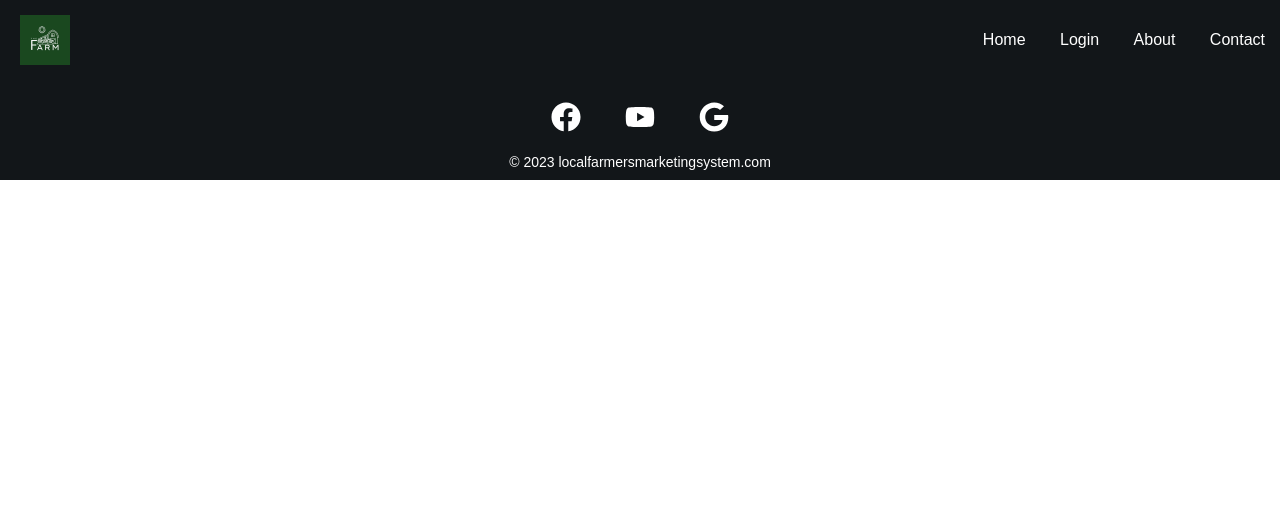
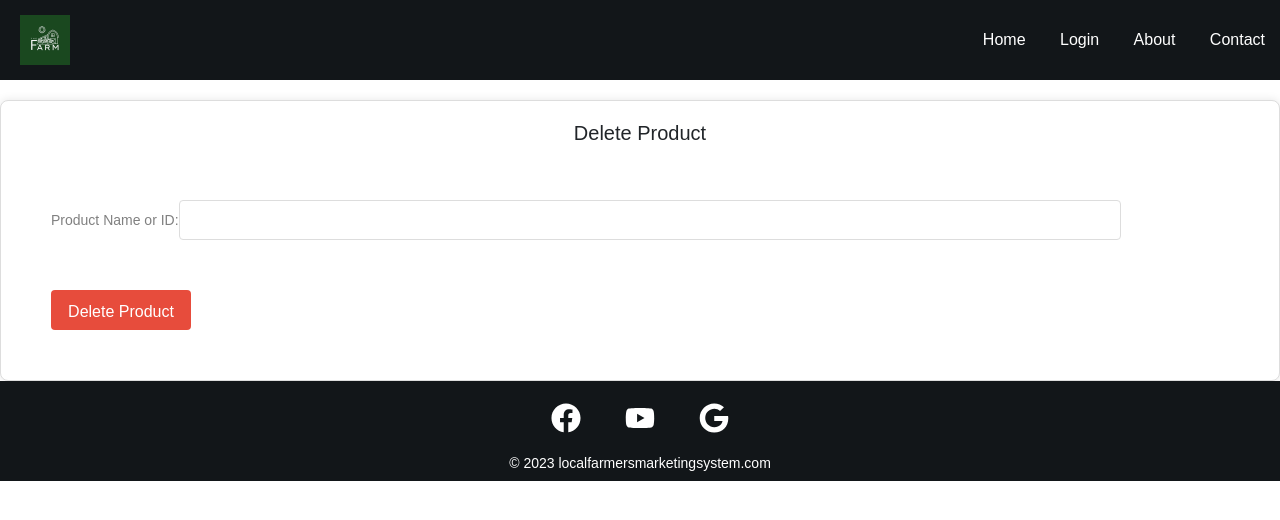
Before and after one commit to johncarl-123/market, a React (Create React App) app in the folder localfarmersmarketingsystem/: page /deleteproductform in a window 1280 px wide. Shown: the top 520 px of the page. Built offline with nearby package versions, Linux system fonts and the light colour scheme.

Commit message:
add product progress

```diff
--- a/localfarmersmarketingsystem/src/App.js
+++ b/localfarmersmarketingsystem/src/App.js
@@ -12,6 +12,7 @@ import About from './pages/About.js';
 import Contact from './pages/Contact.js';
 import AddProduct from "./pages/AddProduct.js";
 import AddProductForm from "./components/AddProductForm.js";
+import DeleteProductForm from "./components/DeleteProductForm.js";
 
 
 function App() {
@@ -30,7 +31,10 @@ function App() {
           <Route path="/contact" exact element={<Contact />} />
           <Route path="/addproduct" exact element={<AddProduct />} />
           <Route path="/addproductform" exact element={<AddProductForm />} />
+          <Route path="/deleteproductform" exact element={<DeleteProductForm />} />
+
         </Routes>
+
         <Footer />
       </Router>
 
--- a/localfarmersmarketingsystem/src/components/AddProductForm.js
+++ b/localfarmersmarketingsystem/src/components/AddProductForm.js
@@ -26,6 +26,10 @@ const AddProductForm = ({ addProduct, onClose }) => {
     setProductDescription('');
     setProductImage('');
     onClose(); // Close the form
+  };
+
+  AddProductForm.propTypes = {
+    addProduct: PropTypes.func.isRequired,
   };
 
   return (
--- /dev/null
+++ b/localfarmersmarketingsystem/src/components/DeleteProductForm.js
@@ -0,0 +1,41 @@
+// DeleteProductForm.js
+
+import React, { useState } from 'react';
+import PropTypes from 'prop-types';
+import '../styles/DeleteProductForm.css';
+
+const DeleteProductForm = ({ onDelete }) => {
+  const [inputValue, setInputValue] = useState('');
+
+  const handleSubmit = (e) => {
+    e.preventDefault();
+    // Pass the input value to the onDelete function
+    onDelete(inputValue);
+    // Clear the input field after submission
+    setInputValue('');
+  };
+  DeleteProductForm.propTypes = {
+    onDelete: PropTypes.func.isRequired,
+  };
+
+  return (
+    <div className="delete-product-form">
+      <h2>Delete Product</h2>
+      <form onSubmit={handleSubmit}>
+        <label>
+          Product Name or ID:
+          <input
+            type="text"
+            value={inputValue}
+            onChange={(e) => setInputValue(e.target.value)}
+          />
+        </label>
+        <button type="submit">Delete Product</button>
+      </form>
+    </div>
+  );
+};
+
+
+
+export default DeleteProductForm;
--- a/localfarmersmarketingsystem/src/productList/Marketplace.js
+++ b/localfarmersmarketingsystem/src/productList/Marketplace.js
@@ -1,70 +1,34 @@
 // Marketplace.js
 
-import React, { useState } from 'react';
+import React, { useState, useEffect } from 'react';
 import { Link } from 'react-router-dom';
 import AddProductForm from '../components/AddProductForm';
+import DeleteProductForm from '../components/DeleteProductForm';
 import '../styles/Marketplace.css';
-
-import eggplantImage from '../assets/eggplant.image.jpg';
-import potatoImage from '../assets/potato.image.jpg';
-import tomatoImage from '../assets/tomato.image.webp';
-import letuceImage from '../assets/letuce.image.jpg';
-import eggImage from '../assets/egg.image.jpg';
-import pigImage from '../assets/pig1.image.jpg';
-import riceImage from '../assets/rice.image.jpg';
-import squashImage from '../assets/squash.image.jpg';
-import sweetPotatoImage from '../assets/sweetPotato.image.jpg';
-import carrrotImage from '../assets/carrot.image.webp';
-import bananaImage from '../assets/banana.image.jpg';
-import coconutImage from '../assets/coconut.image.jpeg';
-import starAppleImage from '../assets/starApple.image.jpg';
-import starFruitImage from '../assets/starFruit.image.jpg';
-import jackFruitImage from '../assets/jackFruit.image.jpg';
-import mangoImage from '../assets/mango.image.webp';
 
 
 
-
-
-const initialProducts = [
-  { id: 1, name: 'Eggplant ', price: 20, image: eggplantImage },
-  { id: 2, name: 'Potato ', price: 20, image: potatoImage  },
-  { id: 3, name: 'Tomato ', price: 20, image: tomatoImage},
-  { id: 4, name: 'Letuce ', price: 20, image: letuceImage },
-  { id: 5, name: 'Egg ', price: 20, image: eggImage  },
-  { id: 6, name: 'Pig ', price: 20, image: pigImage  },
-  { id: 7, name: 'Rice ', price: 20, image: riceImage  },
-  { id: 8, name: 'Squash ', price: 20, image: squashImage   },
-  { id: 9, name: 'SweetPotato ', price: 20, image: sweetPotatoImage  },
-  { id: 10, name: 'Carrot ', price: 20, image: carrrotImage },
-  { id: 11, name: 'Mango ', price: 20, image: mangoImage },
-  { id: 12, name: 'Banana ', price: 20, image: bananaImage },
-  { id: 13, name: 'Coconut ', price: 20, image: coconutImage },
-  { id: 14, name: 'StarApple ', price: 20, image: starAppleImage},
-  { id: 15, name: 'StarFruit ', price: 20, image: starFruitImage },
-  { id: 16, name: 'JackFruit ', price: 20, image: jackFruitImage },
-
-
-];
-
-
-const ProductList = ({ products }) => (
+const ProductList = ({ products, onDelete }) => (
   <div className="product-list">
     {products.map((product) => (
       <div key={product.id} className="product">
         <img src={product.image} alt={product.name} />
         <h2>{product.name}</h2>
+        <p>{product.description}</p>
         <p>₱{product.price}</p>
-        <button>Add to Cart</button>
+        <button onClick={() => onDelete(product.id)}>Delete</button>
+        <button>Add to Cart</button> {/* Add your Add to Cart functionality here */}
       </div>
     ))}
   </div>
 );
 
 const Marketplace = () => {
-  const [products, setProducts] = useState(initialProducts);
+  const storedProducts = JSON.parse(localStorage.getItem('products')) || [];
+  const [products, setProducts] = useState(storedProducts);
   const [searchQuery, setSearchQuery] = useState('');
   const [isAddProductFormVisible, setAddProductFormVisible] = useState(false);
+  const [isDeleteProductFormVisible, setDeleteProductFormVisible] = useState(false);
 
   const filteredProducts = products.filter((product) =>
     product.name.toLowerCase().includes(searchQuery.toLowerCase())
@@ -82,11 +46,35 @@ const Marketplace = () => {
     setAddProductFormVisible(false);
   };
 
+  const openDeleteProductForm = () => {
+    setDeleteProductFormVisible(true);
+  };
+
+  const closeDeleteProductForm = () => {
+    setDeleteProductFormVisible(false);
+  };
+
   const addProduct = (newProduct) => {
     setProducts((prevProducts) => [...prevProducts, newProduct]);
     // Hide the form after adding a product
     closeAddProductForm();
   };
+
+  const deleteProduct = (identifier) => {
+    // Check if the identifier is a number (ID) or a string (name)
+    const isNumeric = !isNaN(identifier);
+    setProducts((prevProducts) =>
+      prevProducts.filter((product) =>
+        isNumeric ? product.id !== parseInt(identifier) : product.name !== identifier
+      )
+    );
+    // Hide the form after deleting a product
+    closeDeleteProductForm();
+  };
+
+  useEffect(() => {
+    localStorage.setItem('products', JSON.stringify(products));
+  }, [products]);
 
   return (
     <div className="marketplace">
@@ -103,6 +91,12 @@ const Marketplace = () => {
         {isAddProductFormVisible && (
           <AddProductForm addProduct={addProduct} onClose={closeAddProductForm} />
         )}
+        <div className="delete-product-container">
+          <button onClick={openDeleteProductForm}>Delete Product</button>
+        </div>
+        {isDeleteProductFormVisible && (
+          <DeleteProductForm onDelete={deleteProduct} />
+        )}
         <div className="search-container">
           <input
             type="text"
@@ -113,7 +107,7 @@ const Marketplace = () => {
           <button onClick={handleSearch}>Search</button>
         </div>
       </div>
-      <ProductList products={filteredProducts} />
+      <ProductList products={filteredProducts} onDelete={deleteProduct} />
     </div>
   );
 };
--- /dev/null
+++ b/localfarmersmarketingsystem/src/styles/DeleteProductForm.css
@@ -0,0 +1,46 @@
+/* DeleteProductForm.css */
+
+.delete-product-form {
+    background-color: #fff;
+    border: 1px solid #ddd;
+    padding: 20px;
+    border-radius: 8px;
+    box-shadow: 0 0 10px rgba(0, 0, 0, 0.1);
+    margin-top: 20px;
+  }
+
+  .delete-product-form h2 {
+    font-size: 20px;
+    margin-bottom: 10px;
+  }
+
+  .delete-product-form form {
+    display: flex;
+    flex-direction: column;
+  }
+
+  .delete-product-form label {
+    margin-bottom: 10px;
+  }
+
+  .delete-product-form input {
+    padding: 8px;
+    font-size: 16px;
+    border: 1px solid #ddd;
+    border-radius: 4px;
+  }
+
+  .delete-product-form button {
+    background-color: #e74c3c;
+    color: #fff;
+    padding: 10px;
+    border: none;
+    border-radius: 4px;
+    cursor: pointer;
+    font-size: 16px;
+    transition: background-color 0.3s ease;
+  }
+
+  .delete-product-form button:hover {
+    background-color: #c0392b;
+  }
```
